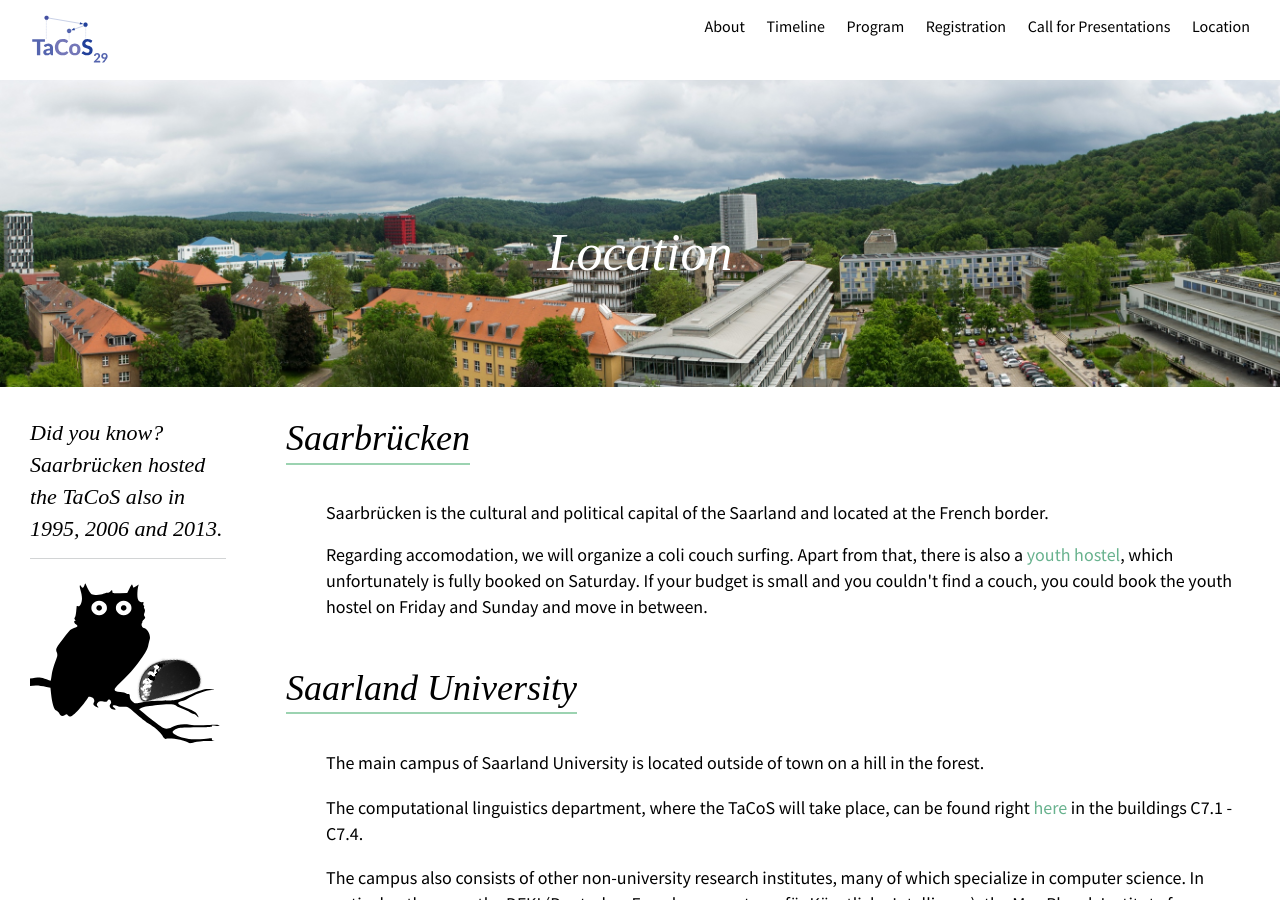
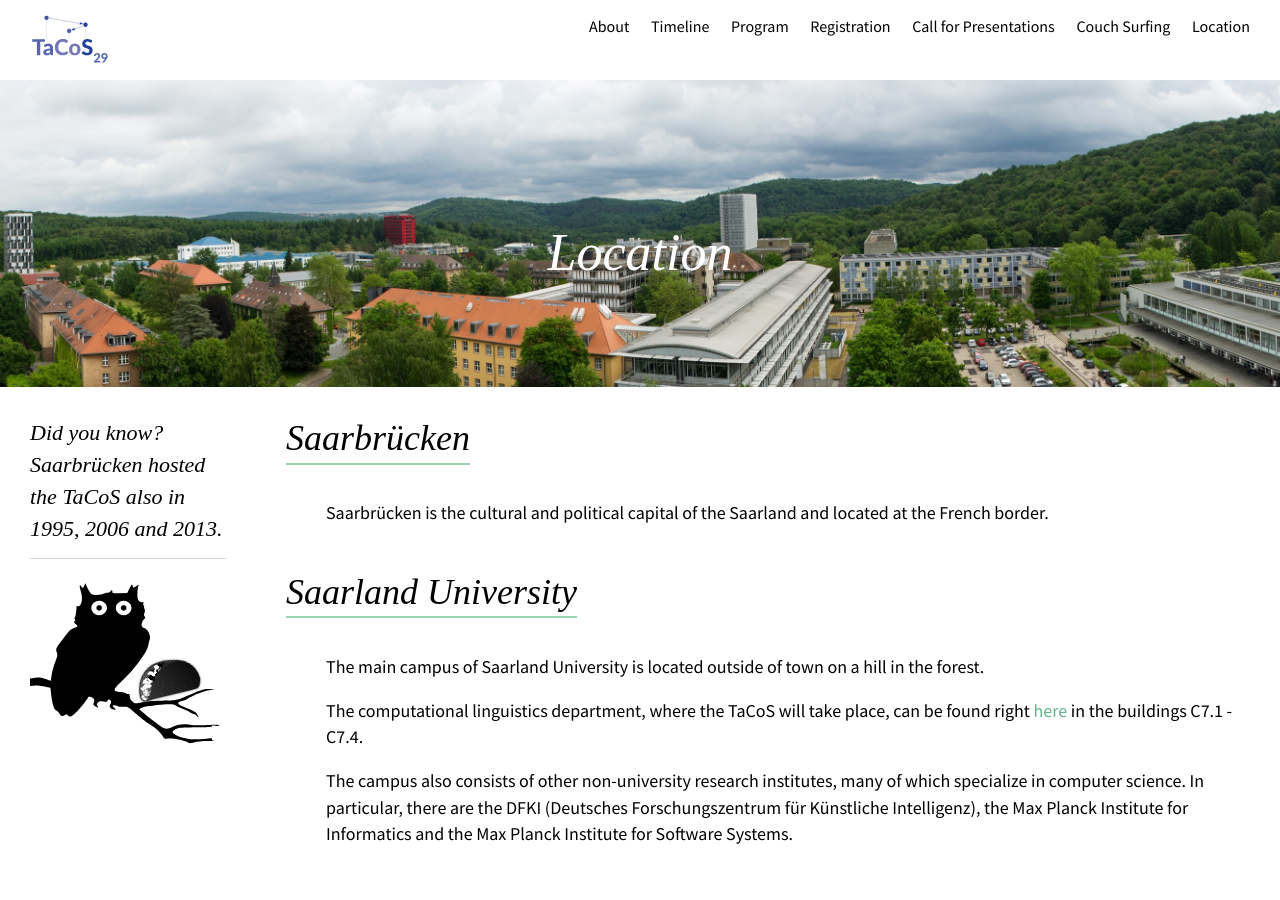
Before and after one commit to namednil/tacos29, a Jekyll site: the page built from location.html, in a window 1280 px wide and 900 px high. Built offline with Jekyll 4.4.1, drawn with Linux system fonts in a browser that asks for light colours; some web fonts are replaced.

Commit message:
Couch surfing

```diff
--- a/TODO.txt
+++ /dev/null
@@ -1,2 +0,0 @@
-Mailadresse
-Privacy
--- a/_includes/header.html
+++ b/_includes/header.html
@@ -19,9 +19,13 @@
      <li>
         <a href="/call">Call for Presentations</a>
       </li>
+          <li>
+        <a href="/forums/index.php">Couch Surfing</a>
+      </li>
     <li>
         <a href="/location">Location</a>
       </li>
+
 
 <!--
       <li>
--- a/location.html
+++ b/location.html
@@ -15,9 +15,6 @@ layout: project
         <h2>Saarbrücken</h2>
           <ul>
               Saarbrücken is the cultural and political capital of the Saarland and located at the French border.
-
-              <p>Regarding accomodation, we will organize a coli couch surfing. Apart from that, there is also a <a href="https://www.jugendherberge.de/jugendherbergen/saarbruecken-420/portraet/">youth hostel</a>, which unfortunately is fully booked on Saturday. If your budget is small and you couldn't find a couch, you could book the youth hostel on Friday and Sunday and move in between.
-              </p>
           </ul>
       </section>
 
```
